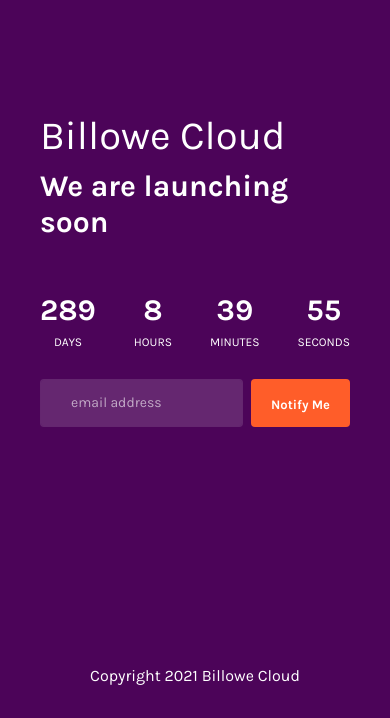
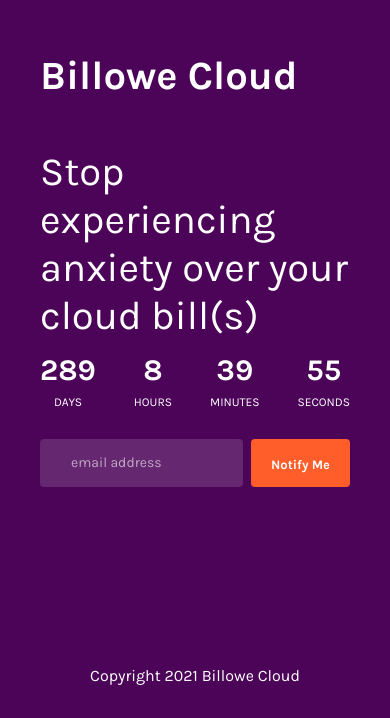
Before and after one commit to Billowe/billowe-coming-soon, a website: page index.html in a window 390 px wide. Shown: the part 126-844 px from the top of the page. Drawn offline with nearby package versions, Linux system fonts and the light colour scheme.

Commit message:
veriabe on home page

```diff
--- a/assets/css/bd-coming-soon.css
+++ b/assets/css/bd-coming-soon.css
@@ -12,16 +12,16 @@
     padding: 24px 40px; } }
 
 .page-title {
-  font-size: 40px;
+  font-size: 60px;
   font-weight: bold;
-  margin-bottom: 98px; }
+  margin-bottom: 18px; }
   @media (max-width: 991px) {
     .page-title {
-      font-size: 35px;
+      font-size: 45px;
       margin-bottom: 48px; } }
   @media (max-width: 767px) {
     .page-title {
-      font-size: 30px;
+      font-size: 40px;
       margin-bottom: 48px; } }
 
 .bd-cd-timer {
--- a/index.html
+++ b/index.html
@@ -17,8 +17,9 @@
         <div class="container">
             <div class="row">
                 <div class="col-md-6 section-left">
-                    <h1>Billowe Cloud</h1>
-                    <h2 class="page-title">We are launching soon</h2>
+                    <h1 class="page-title">Billowe Cloud</h1>
+                    <h1>Stop experiencing anxiety over your cloud bill(s)</h1>
+
                     <div id="timer" class="bd-cd-timer">
                         <div class="time-card">
                             <span class="time-count" id="days"></span>
```
